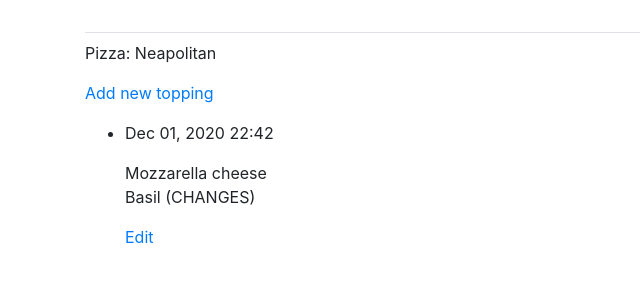
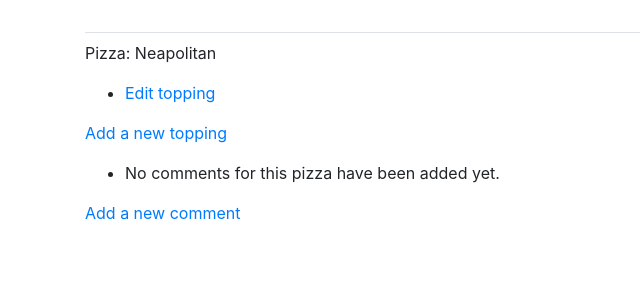
Before and after one commit to scottmc17/Django_Pizzeria, a Django app: page /pizzas/1/ in a window 1280 px wide. Shown: the part 58-358 px from the top of the page, without its empty margins (0-640 px from the left). Run offline with Django 3.2, Linux system fonts and the light colour scheme; a user stored in the database is signed in; data comes from the database, SQL or seed files in the repository; both versions use the stored data as it was after the commit; some libraries are stand-ins or nearby versions.

Commit message:
comment url was commented out

```diff
--- a/pizzas/templates/pizzas/pizza.html
+++ b/pizzas/templates/pizzas/pizza.html
@@ -1,41 +1,37 @@
 {% extends "pizzas/base.html" %}
 
-{% block content %}
+
+{% block content%}
     <p>Pizza: {{ pizza.name }}</p>
 
-<p>
-    <a href="{% url 'pizzas:new_topping' pizza.id %}">Add new topping</a>
-
-
-</p>
-
-
     <ul>
-
-
-    {% for t in toppings %}
+        {% for topping in toppings %}
 
         <li>
-            <p>{{ t.date_added|date:'M d, Y H:i' }}</p>
-            <p>{{ t.topping|linebreaks }}</p>
+
+            <p>{{ topping.name|linebreaks }}</p>
 
             <p>
-                <a href="{% url 'pizzas:edit_topping' t.id %}">Edit</a>
+                <a href="{% url 'pizzas:edit_topping' topping.id %}">Edit topping</a>
             </p>
 
         </li>
+        {% empty %}
+            <li>No toppings for this pizza have been added yet.</li>
+        {% endfor %}
 
-        {% empty %}
-        <li> There are no toppings for this pizza yet.</li>
-
-        {% endfor %}
     </ul>
 
-<!-- <ul>
+    <p>
+        <a href="{% url 'pizzas:new_topping' pizza.id %}">Add a new topping</a>
+    </p>
+
+    <ul>
         {% for comment in comments %}
 
         <li>
-        <p>{{ comment.text|linebreaks }}</p>
+
+            <p> {{ comment.name|linebreaks }}</p>
 
         </li>
         {% empty %}
@@ -50,7 +46,6 @@
 
     <p>
         <a href="{% url 'pizzas:new_comment' pizza.id %}">Add a new comment</a>
-</p> -->
-
+    </p>
 
 {% endblock content %}
```
Also changed, not shown: db.sqlite3. Lines whose indentation alone changed are shown as unchanged.
